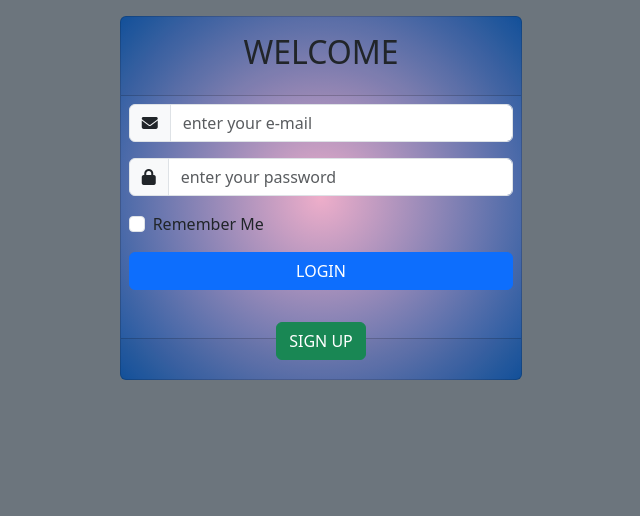
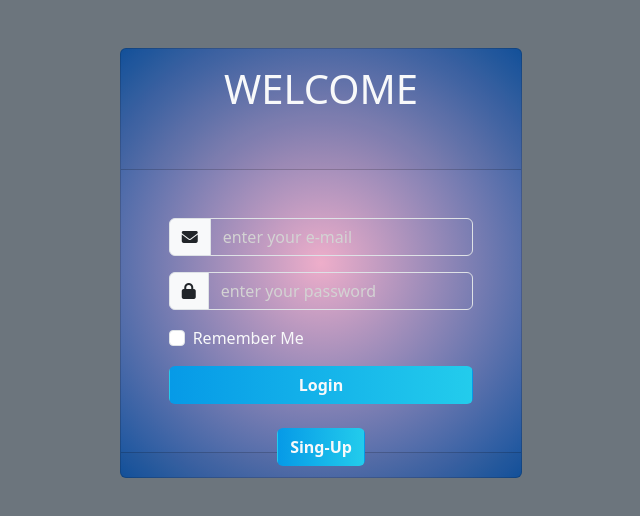
Before and after one commit to ilkerdurmaz/vue-bootstrap-login, a Vue app: page / in a window 1280 px wide. Shown: the top 516 px of the page, without its empty margins (319-959 px from the left). Built offline with nearby package versions, Linux system fonts and the light colour scheme.

Commit message:
spacings and button colors changed

```diff
--- a/src/components/loginMain.vue
+++ b/src/components/loginMain.vue
@@ -1,20 +1,20 @@
 <template>
   <div class="row d-flex justify-content-center ">
-    <div class="col-12 col-md-4 pt-3">
-      <div class="card bg-light">
-        <div class="card-header text-center p-3">
-            <h2 v-if="isCollapsed" class="card-title">WELCOME</h2>
-          <h2 v-else class="card-title">JOIN US!</h2>
+    <div class="col-12 col-md-6 col-lg-5 col-xl-4 col-xxl-3 pt-5">
+      <div class="card">
+        <div class="card-header text-center p-3 pb-5">
+          <h1 v-if="isCollapsed" class="card-title text-light">WELCOME</h1>
+          <h1 v-else class="card-title text-light">JOIN US!</h1>
         </div>
         <div class="card-body collapse p-0 show" id="collapseExample">
           <sign-in></sign-in>
         </div>
-        <div class="card-footer text-center">
-          <button  class="btn btn-success" data-bs-toggle="collapse"
+        <div class="card-footer text-center p-0">
+          <button class="btn" data-bs-toggle="collapse"
                   @click="isCollapsed=!isCollapsed"
                   data-bs-target="#collapseExample" style="margin-top: -2.5rem;position: relative">
-            <span v-if="!isCollapsed">SIGN IN</span>
-            <span v-else>SIGN UP</span>
+            <span v-if="!isCollapsed"><strong class="text-light">Sign-in</strong></span>
+            <span v-else><strong class="text-light">Sing-Up</strong></span>
           </button>
           <div class="collapse p-0" id="collapseExample">
             <sign-up></sign-up>
@@ -44,10 +44,17 @@ export default {
 }
 </script>
 
-<style scoped>
+<style >
 .card {
   background: rgb(238, 174, 202);
   background: radial-gradient(circle, rgba(238, 174, 202, 1) 0%, rgba(18, 82, 157, 1) 100%);
 }
-
+.btn{
+  background: rgb(6,154,231);
+  background: linear-gradient(90deg, rgba(6,154,231,1) 0%, rgba(35,204,236,1) 100%);
+}
+::placeholder { /* Chrome, Firefox, Opera, Safari 10.1+ */
+  color: lightgray!important;
+  opacity: 1; /* Firefox */
+}
 </style>
--- a/src/components/signIn.vue
+++ b/src/components/signIn.vue
@@ -1,22 +1,25 @@
 <template>
-  <form class="pb-5 p-2">
+  <form class="p-5">
     <div class="input-group mb-3">
-      <span class="input-group-text"><i class="fa-solid fa-envelope fa-shake" style="--fa-animation-iteration-count: 2"></i></span>
-      <input type="email" class="form-control" placeholder="enter your e-mail"
+      <span class="input-group-text"><i class="fa-solid fa-envelope fa-shake"
+                                        style="--fa-animation-iteration-count: 1"></i></span>
+      <input type="email" class="form-control text-light" placeholder="enter your e-mail"
       >
     </div>
     <div class="input-group mb-3">
-      <span class="input-group-text"><i class="fa-solid fa-lock fa-shake" style="--fa-animation-iteration-count: 2"></i></span>
-      <input type="password" class="form-control" placeholder="enter your password"
+      <span class="input-group-text"><i class="fa-solid fa-lock fa-shake" style="--fa-animation-iteration-count: 1"></i></span>
+      <input type="password" class="form-control text-light" placeholder="enter your password"
       >
     </div>
     <div class="form-check mb-3">
       <input class="form-check-input" type="checkbox" value="" id="flexCheckIndeterminate">
-      <label class="form-check-label" for="flexCheckIndeterminate">
+      <label class="form-check-label text-light" for="flexCheckIndeterminate">
         Remember Me
       </label>
     </div>
-    <button type="button" class="btn btn-primary w-100">LOGIN</button>
+    <div class="text-center">
+      <button type="button" class="btn w-100 text-light"><strong>Login</strong></button>
+    </div>
   </form>
 
 </template>
@@ -28,5 +31,7 @@ export default {
 </script>
 
 <style scoped>
-
+.form-control{
+  background: transparent!important;
+}
 </style>
--- a/src/components/signUp.vue
+++ b/src/components/signUp.vue
@@ -1,30 +1,30 @@
 <template>
-  <div class="p-2">
-    <form class="pb-4 p-2">
+  <form class="p-5">
     <div class="input-group mb-3">
-        <span class="input-group-text"><i class="fa-solid fa-envelope"></i></span>
-        <input type="email" class="form-control" placeholder="enter your e-mail"
+      <span class="input-group-text"><i class="fa-solid fa-envelope fa-shake"
+                                        style="--fa-animation-iteration-count: 1"></i></span>
+      <input type="email" class="form-control text-light" placeholder="enter your e-mail"
       >
     </div>
     <div class="input-group mb-3">
-        <span class="input-group-text"><i class="fa-solid fa-lock"></i></span>
-        <input type="password" class="form-control" placeholder="enter your password"
+      <span class="input-group-text"><i class="fa-solid fa-lock fa-shake" style="--fa-animation-iteration-count: 1"></i></span>
+      <input type="password" class="form-control text-light" placeholder="enter your password"
       >
     </div>
     <div class="input-group mb-3">
-        <span class="input-group-text"><i class="fa-solid fa-check-double"></i></span>
-        <input type="password" class="form-control" placeholder="confirm your password"
+      <span class="input-group-text"><i class="fa-solid fa-check-double fa-shake"
+                                        style="--fa-animation-iteration-count: 1"></i></span>
+      <input type="password" class="form-control text-light" placeholder="confirm your password"
       >
     </div>
     <div class="form-check mb-3 float-start">
       <input class="form-check-input" type="checkbox" value="" id="flexCheckIndeterminate">
-        <label class="form-check-label" for="flexCheckIndeterminate">
+      <label class="form-check-label text-light" for="flexCheckIndeterminate">
         I agree to <a href="#" class="link-warning">the terms and conditions</a>
       </label>
     </div>
-      <button type="button" class="btn btn-primary w-100">REGISTER</button>
+    <button type="button" class="btn w-100 text-light"><strong>Register</strong></button>
   </form>
-  </div>
 </template>
 
 <script>
@@ -34,5 +34,7 @@ export default {
 </script>
 
 <style scoped>
-
+.form-control{
+  background: transparent!important;
+}
 </style>
```
Lines whose indentation alone changed are shown as unchanged.
